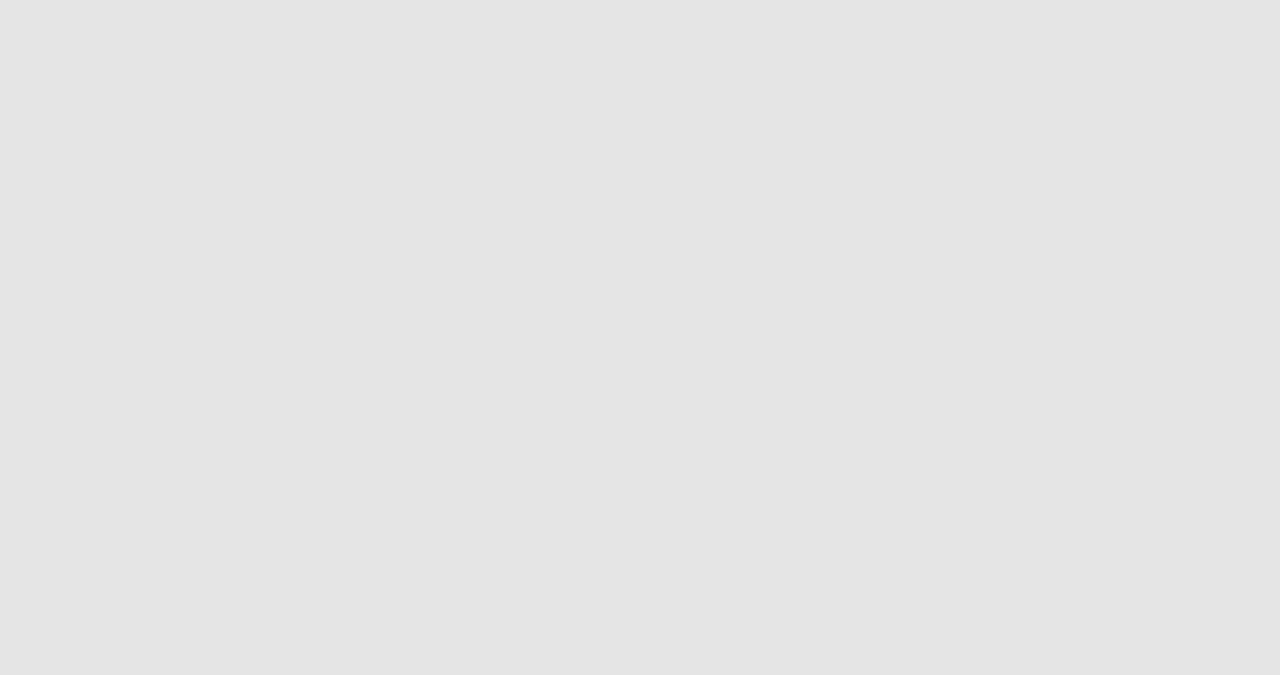
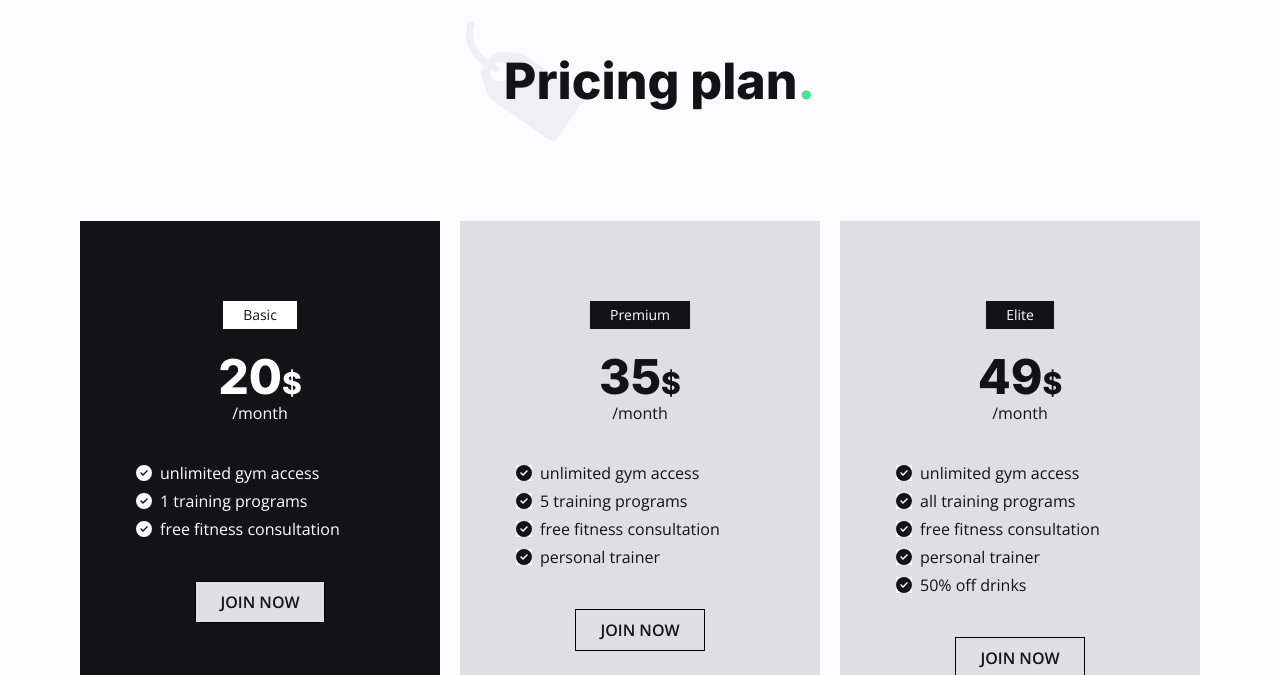
Before and after one commit to JacekLiman/gym-website, a React (Vite) app: page / in a window 1280 px wide. Shown: the part 2125-2800 px from the top of the page. Before the commit the page ends 2168 px from the top, so only its background shows below. Built offline with nearby package versions, Linux system fonts and the light colour scheme.

Commit message:
add Pricing component

```diff
--- a/src/App.tsx
+++ b/src/App.tsx
@@ -4,17 +4,19 @@ import Header from "./component/Header";
 import NavMobile from "./component/NavMobile";
 import About from "./component/About";
 import Workout from "./component/Workout";
+import Pricing from "./component/Pricing";
 
 function App() {
   const [isOpen, setIsOpen] = useState(false);
 
   return (
     <div className="max-w-[1440px] mx-auto relative">
-      <Header isOpen={isOpen}  setIsOpen={setIsOpen} />
+      <Header isOpen={isOpen} setIsOpen={setIsOpen} />
       <Banner />
       <NavMobile isOpen={isOpen} />
-      <About/>
-      <Workout/>
+      <About />
+      <Workout />
+      <Pricing />
     </div>
   );
 }
--- a/src/component/About.tsx
+++ b/src/component/About.tsx
@@ -6,7 +6,7 @@ const About = () => {
   const { title, subtitle1, subtitle2, icon, link } = about;
 
   return (
-    <section className="py-20 md:py-24">
+    <section className="py-20 md:py-24 bg-page">
       <div className="container mx-auto px-5 lg:px-32">
         <div>
           <div className="section-title-group">
--- /dev/null
+++ b/src/component/PlanItem.tsx
@@ -0,0 +1,79 @@
+import { FaCircleCheck } from "react-icons/fa6";
+
+type PlanItemProps = {
+  name: string;
+  price: string;
+  list: { name: string }[];
+  delay: number;
+  active: boolean;
+  index: number;
+  setActiveIdx: React.Dispatch<React.SetStateAction<number>>;
+};
+
+const PlanItem = ({
+  name,
+  price,
+  list,
+  delay,
+  active,
+  index,
+  setActiveIdx,
+}: PlanItemProps) => {
+  return (
+    <div
+      onClick={() => setActiveIdx(index)}
+      className={`${
+        active ? "bg-neutral-500 text-white" : "bg-neutral-200 text-neutral-500"
+      }  px-14 py-20  max-w-[400px] lg:max-w-none w-full cursor-pointer`}
+    >
+      <div className="text-center ">
+        <span
+          className={` ${
+            active ? "bg-white text-neutral-500" : "bg-neutral-500 text-white"
+          }  text-sm inline-block px-5 py-1 `}
+        >
+          {name}
+        </span>
+      </div>
+      <div className="text-center mt-6 mb-9">
+        <h2
+          className={` ${
+            active ? " text-white" : " text-neutral-500"
+          }  h2 text-5xl`}
+        >
+          {price}
+          <span className="text-3xl">$</span>
+        </h2>
+        <p>/month</p>
+      </div>
+      <ul className="mb-10 space-y-1">
+        {list.map((item, idx) => {
+          return (
+            <li className="flex items-center gap-2" key={idx}>
+              <div
+                className={`${
+                  active
+                    ? "bg-neutral-500 text-white"
+                    : "bg-white text-neutral-500"
+                }`}
+              >
+                <FaCircleCheck />
+              </div>{" "}
+              {item.name}
+            </li>
+          );
+        })}
+      </ul>
+
+      <button
+        className={`${
+          active ? "bg-neutral-200 " : "bg-transparent"
+        } block mx-auto py-2 px-6 border border-black text-base font-semibold text-neutral-500 `}
+      >
+        JOIN NOW
+      </button>
+    </div>
+  );
+};
+
+export default PlanItem;
--- /dev/null
+++ b/src/component/Pricing.tsx
@@ -0,0 +1,44 @@
+import { useState } from "react";
+import { pricing } from "../data";
+
+import PlanItem from "./PlanItem";
+
+const Pricing = () => {
+  const [activeIdx, setActiveIdx] = useState(0);
+
+  const { icon, title, plans } = pricing;
+
+
+
+  return (
+    <section className="bg-page section  px-5 xl:px-20">
+      <div className="section-title-group justify-center">
+        <img src={icon} alt="" />
+        <h2 className="h2 section-title ">
+          {title}
+          <span className="text-primary-200">.</span>
+        </h2>
+      </div>
+
+      <div className="grid grid-cols-1 lg:grid-cols-3 gap-5 justify-items-center  ">
+        {plans.map((plan, idx) => {
+          const { name, price, list, delay } = plan;
+          return (
+            <PlanItem
+              key={idx}
+              name={name}
+              price={price}
+              list={list}
+              delay={delay}
+              active={activeIdx === idx ? true : false}
+              setActiveIdx = {setActiveIdx}
+              index = {idx}
+            />
+          );
+        })}
+      </div>
+    </section>
+  );
+};
+
+export default Pricing;
--- a/src/component/Workout.tsx
+++ b/src/component/Workout.tsx
@@ -6,7 +6,7 @@ const Workout = () => {
   const { title, icon } = workouts;
 
   return (
-    <section className="section">
+    <section className="section bg-page">
       <div className="section-title-group justify-center">
         <img src={icon} alt="" />
         <h2 className="h2 section-title ">
--- a/src/component/WorkoutSlider.tsx
+++ b/src/component/WorkoutSlider.tsx
@@ -13,9 +13,9 @@ const WorkoutSlider = () => {
 
   return (
     <Swiper
-    className="workoutSlider"
+      className="workoutSlider"
       slidesPerView={2}
-      spaceBetween={32}
+      spaceBetween={30}
       navigation={true}
       breakpoints={{
         768: { slidesPerView: 3 },
@@ -23,17 +23,16 @@ const WorkoutSlider = () => {
           slidesPerView: 4,
         },
       }}
-
       modules={[Navigation]}
     >
       {programs.map((program, idx) => {
         const { image, name } = program;
         return (
           <SwiperSlide
-            className="max-w-[320px] max-h-[320px] relative"
+            className="max-w-[320px]  relative"
             key={idx}
           >
-            <img className="w-full h-full object-cover" src={image} alt="" />
+            <img className="w-full object-cover" src={image} alt="" />
             <div className="absolute left-[20px] bottom-[20px] bg-white px-[14px] rounded-[1px]">
               <div className="font-primary font-semibold text-sm ">{name}</div>
             </div>
--- a/src/index.css
+++ b/src/index.css
@@ -42,10 +42,10 @@
     @apply font-secondary font-normal text-[24px] leading-[34px];
   }
   .btn {
-      @apply  rounded-[2px];
+    @apply rounded-[2px];
   }
   .btn-sm {
-      @apply font-primary font-bold uppercase text-[12px]  px-6 py-3 ;
+    @apply font-primary font-bold uppercase text-[12px]  px-6 py-3;
   }
   .btn-lg {
     @apply font-primary font-bold uppercase text-[14px] px-7 py-4;
@@ -63,7 +63,7 @@
     @apply pb-[80px] md:pb-[110px] lg:pb-[180px];
   }
   .section-title-group {
-      @apply flex items-center  -space-x-20 mb-[50px] lg:mb-[80px];
+    @apply flex items-center -space-x-20 mb-[50px] lg:mb-[80px];
   }
   .section-title {
     @apply flex -space-x-4;
--- a/src/workoutSlider.css
+++ b/src/workoutSlider.css
@@ -31,9 +31,7 @@
   .workoutSlider .swiper {
     height: auto;
   }
-  .workoutSlider .swiper-wrapper {
-    height: 320px;
-  }
+
   .workoutSlider .swiper-button-prev,
   .workoutSlider .swiper-button-next {
     display: none;
```
Lines whose indentation alone changed are shown as unchanged.
